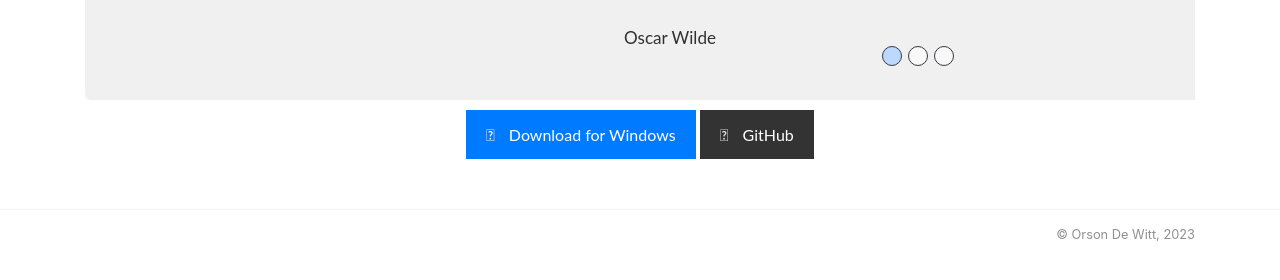
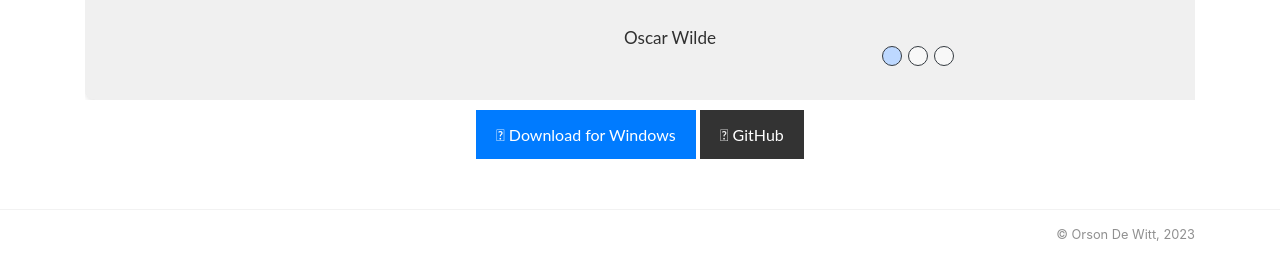
Before and after one commit to OrsonDWitt/OrsonDWitt.github.io, a Jekyll site: the page built from _pages/birdmapp.md, in a window 1280 px wide and 976 px high. Shown: the part 658-938 px from the top of the window. Built offline with Jekyll 4.4.1, drawn with Linux system fonts in a browser that asks for light colours; nearby versions of some CDN libraries; grey boxes are pictures that could not be loaded.

Commit message:
Update main.scss

```diff
--- a/assets/css/main.scss
+++ b/assets/css/main.scss
@@ -230,10 +230,6 @@ a.carousel-control.right:hover {
   border: none;
   cursor: pointer;
   transition: background-color 0.3s;
-}
-
-.icon {
-  margin-right: 10px;
 }
 
 .fas,
```
